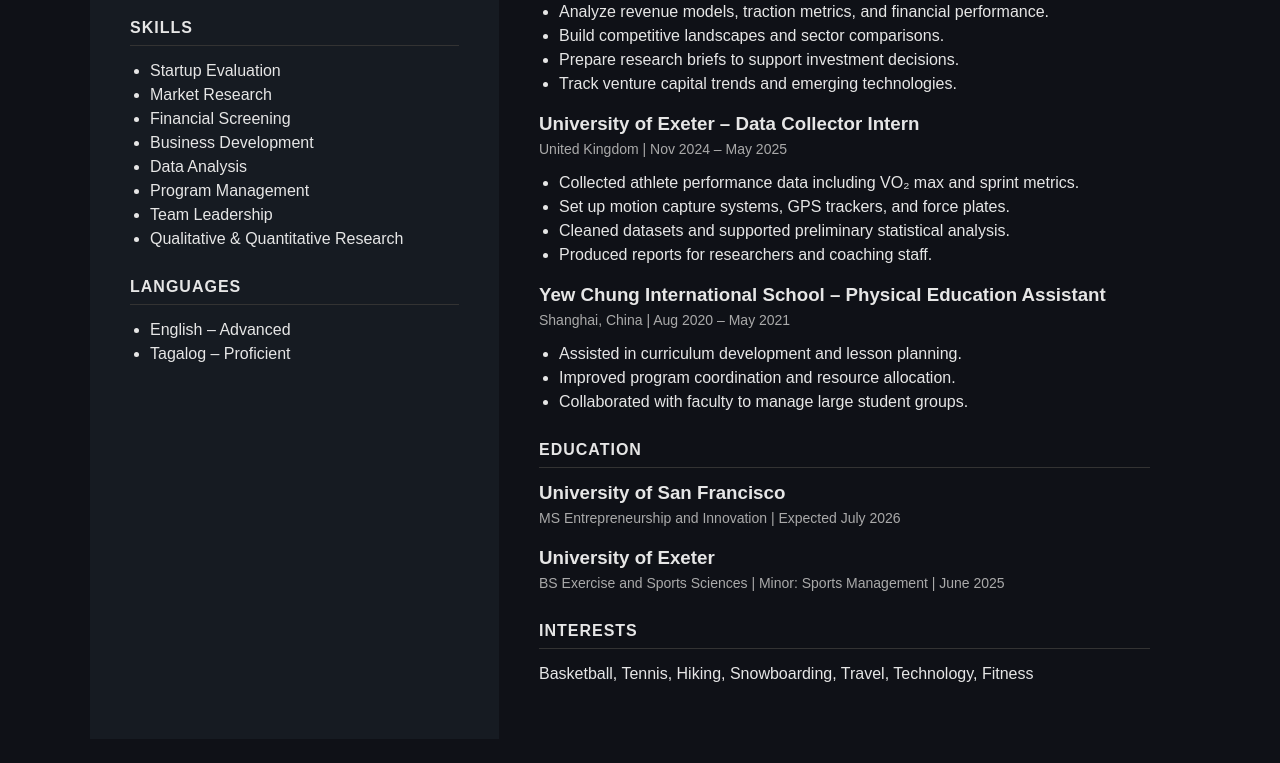
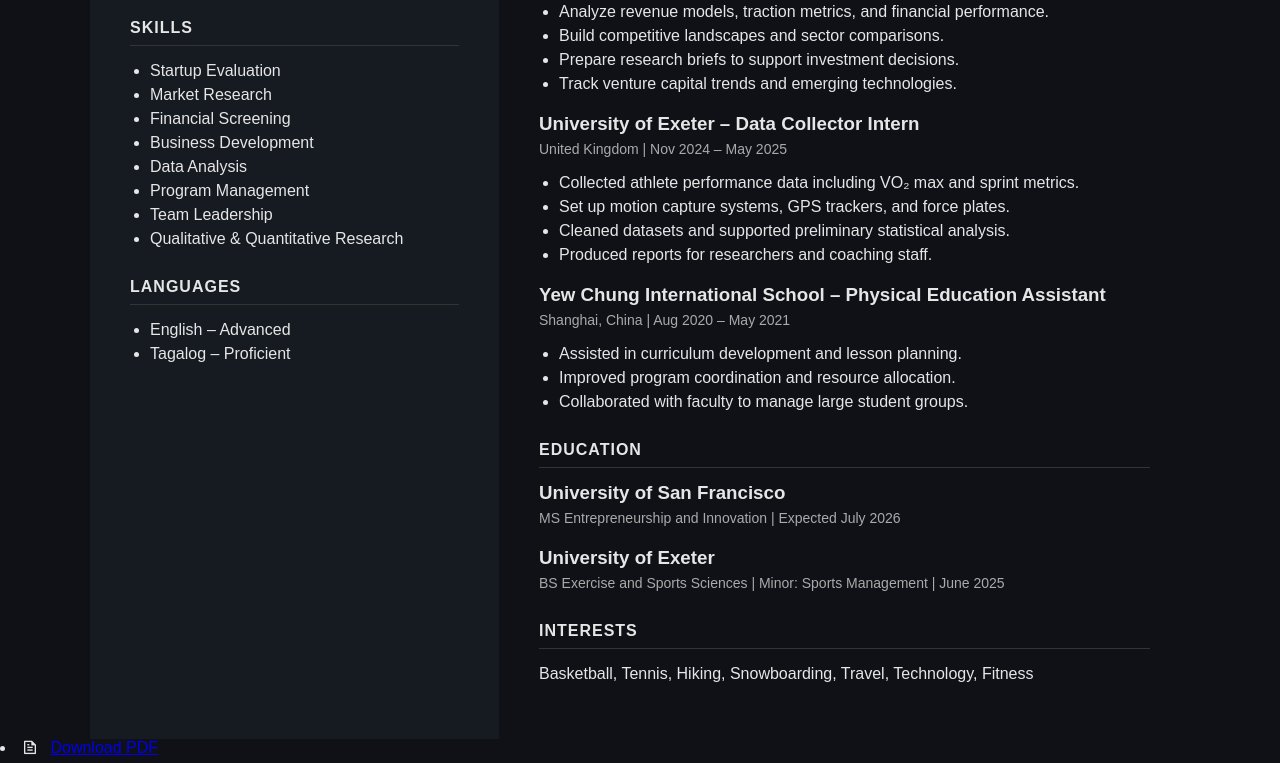
Before and after one commit to vinceyonesu/vinceyonesu.github.io, a plain HTML site: page index.html in a window 1280 px wide. Shown: the part 319-1082 px from the top of the page. Before the commit the page ends 1058 px from the top, so only its background shows below. Drawn offline with nearby package versions, Linux system fonts and the light colour scheme.

Commit message:
Update index.html

```diff
--- a/index.html
+++ b/index.html
@@ -126,3 +126,4 @@
 </div>
 </body>
 </html>
+<li><i class="ri-file-text-line"></i> <a href="Vince_Yonesu_CV.pdf" target="_blank">Download PDF</a></li>
```
